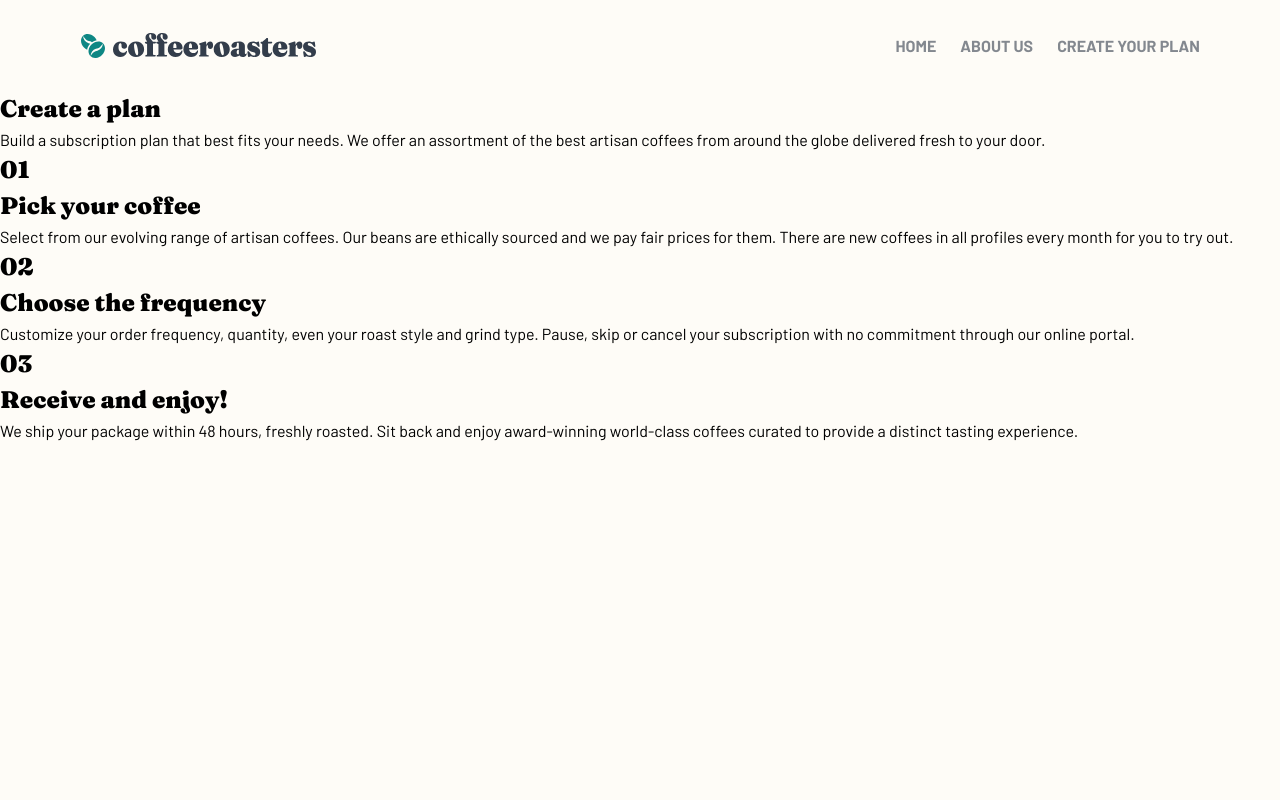
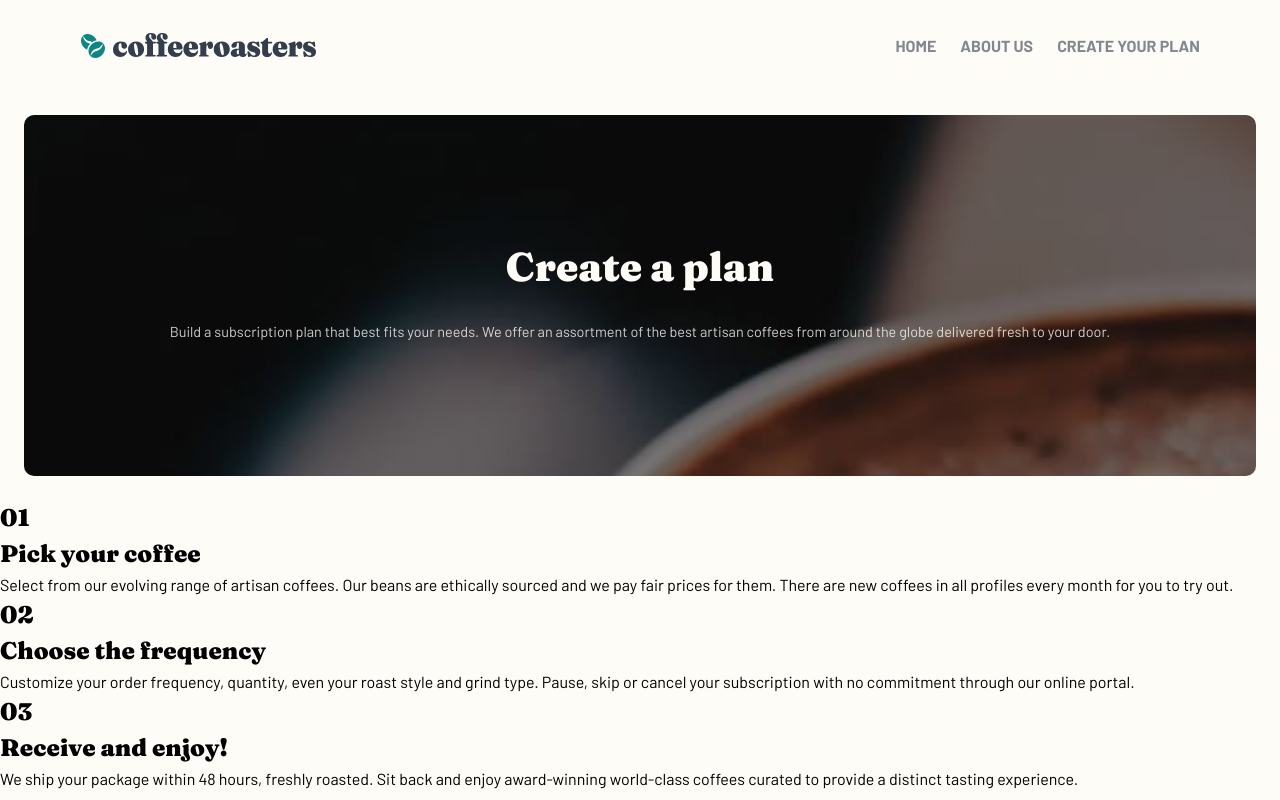
Before and after one commit to kebin20/coffee-roasters-website, a React (Vite) app: page / in a window 1280 px wide. Built offline with nearby package versions, Linux system fonts and the light colour scheme.

Commit message:
style: completed styling for create a plan hero container

```diff
--- a/src/Pages/Subscribe.module.css
+++ b/src/Pages/Subscribe.module.css
@@ -1,3 +1,37 @@
+/*Hero Section*/
+
+.createPlanHeroContainer {
+  display: flex;
+  flex-direction: column;
+  align-items: center;
+  text-align: center;
+  color: var(--lightCream);
+  background-image: url('../assets/plan/mobile/image-hero-blackcup.jpg');
+  background-size: cover;
+  padding: 8.25em 1.5em;
+  margin: 1.5em;
+  border-radius: 10px;
+  gap: 2em;
+}
+
+.createPlanHeroTitle {
+  font-size: 2.5rem;
+  line-height: 2.5rem;
+}
+
+.createPlanHeroText {
+  font-size: 0.9rem;
+  line-height: 25px;
+  opacity: 0.8;
+  mix-blend-mode: normal;
+}
+
+.planStepsContainer
+.planStepWrapper
+.planStepTitle
+
+
+
 /* Tablet portrait and larger */
 @media only screen and (min-width: 600px) {
 }
```
